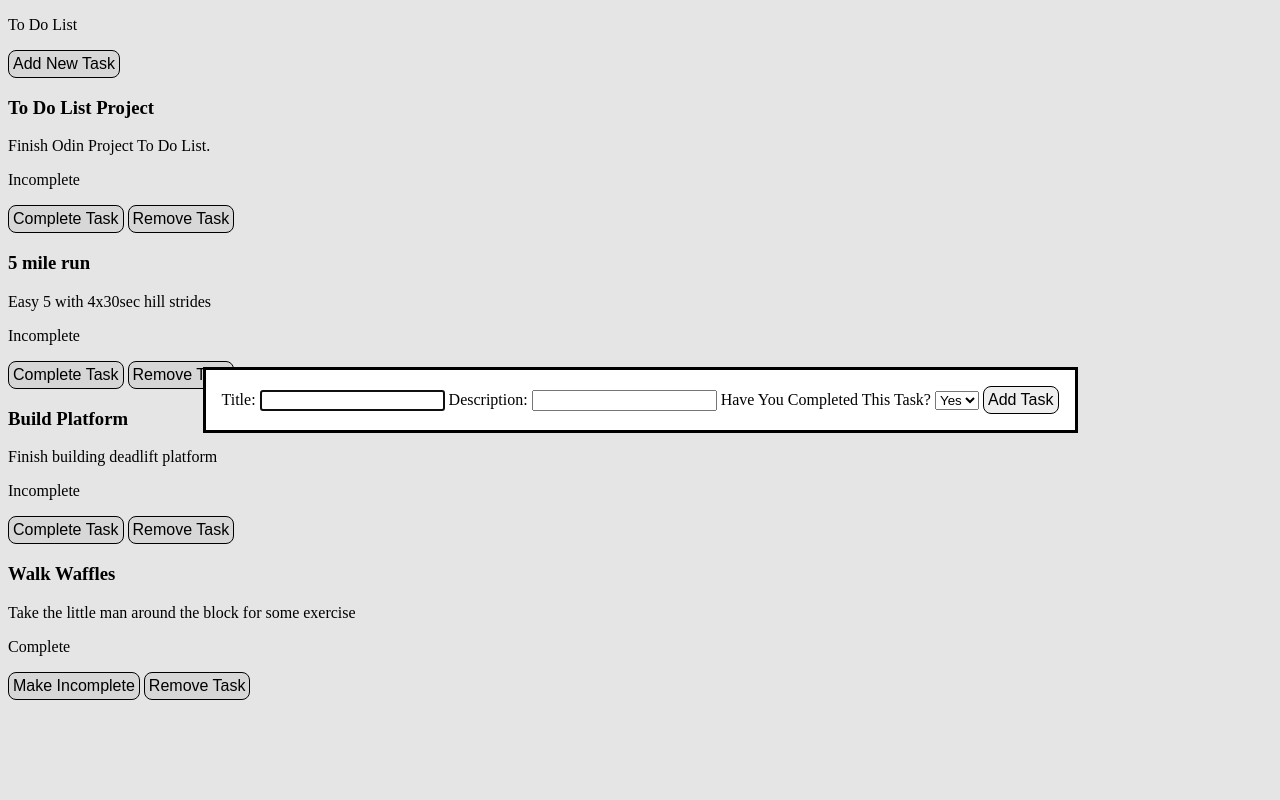
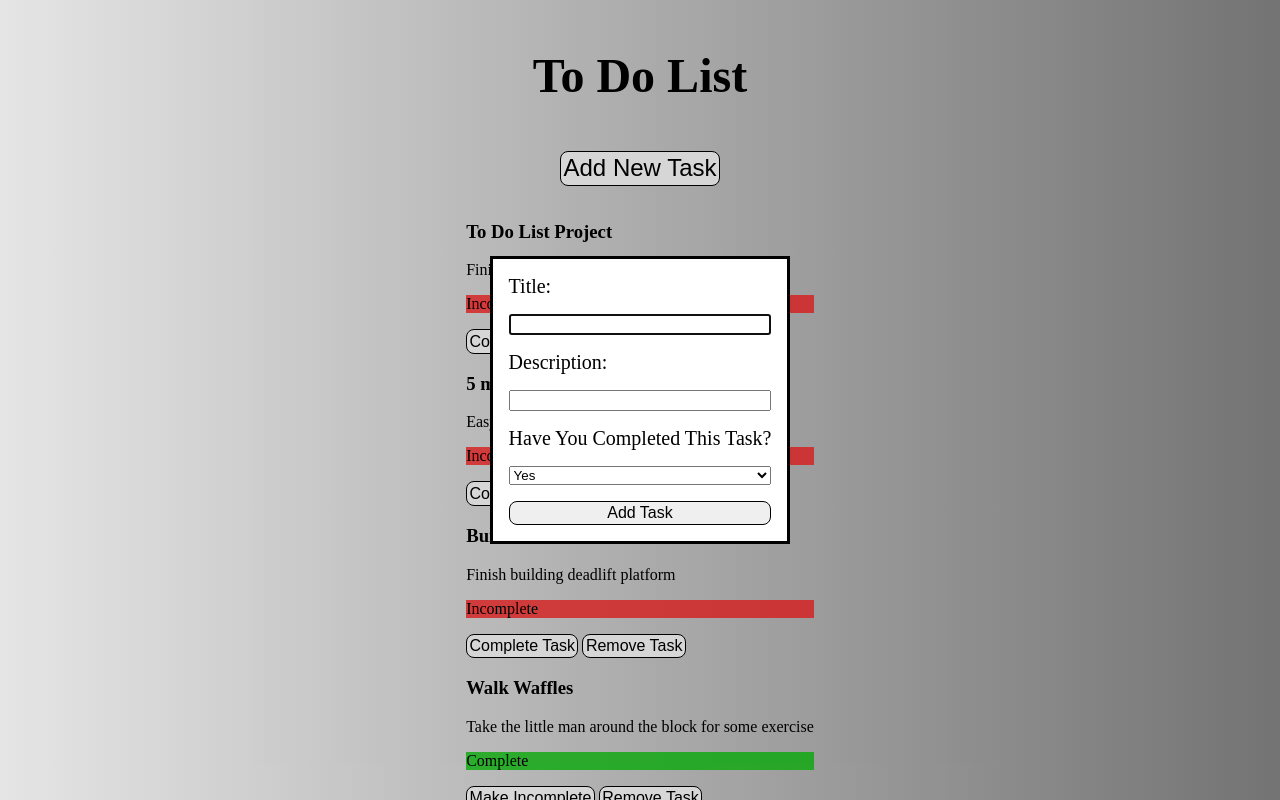
Before and after one commit to luka-danger/to-do-list, a website built with webpack: page src/index.html in a window 1280 px wide. Both pictures are taken after a click on the button "Add New Task". Built offline with nearby package versions, Linux system fonts and the light colour scheme.

Commit message:
Add style

```diff
--- a/src/style.css
+++ b/src/style.css
@@ -1,4 +1,50 @@
-.web-form {
+html, body {
+  height: 100%;
+  overscroll-behavior: contain;
+  touch-action: pan-y;
+  overflow-x: hidden;
+  background: linear-gradient(to right, white, gray);
+  margin: 0;
+}
+
+
+body {
+  display: flex;
+  flex-direction: column;
+  align-items: center;
+}
+
+.container {
+  margin-bottom: 2rem;
+  text-align: center;
+  display: flex;
+  flex-direction: column;
+  justify-content: flex-start;
+}
+
+.top {
+  background-color: rgba(120, 120, 120, 0.534);
+  width: 100vw;
+  height: auto;
+}
+
+.bottom {
+  display: flex;
+  justify-content: center;
+}
+
+.header {
+  font-size: 3rem;
+  font-weight: bold;
+  margin: 0;
+}
+
+#add-task-btn {
+  font-size: 1.5rem;
+  margin-bottom: 1rem;
+}
+
+#add-task-form {
   display: flex;
   flex-direction: column;
   gap: 1rem;
@@ -12,7 +58,27 @@
 button {
   border: 1px solid black;
   border-radius: 8px;
-    padding: .25rem;
-    font-size: 1rem;;
+  padding: .15rem;
+  font-size: 1rem;
+}
 
+
+.complete {
+  background-color: rgba(12, 187, 12, 0.809);
 }
+
+.incomplete {
+  background-color: rgba(238, 33, 33, 0.809);
+}
+
+@media (max-width: 170px) {
+  button {
+    display: none;
+  }
+}
+
+@media (max-width: 95px) {
+  .container {
+    display: none;
+  }
+}
```
Lines whose indentation alone changed are shown as unchanged.
